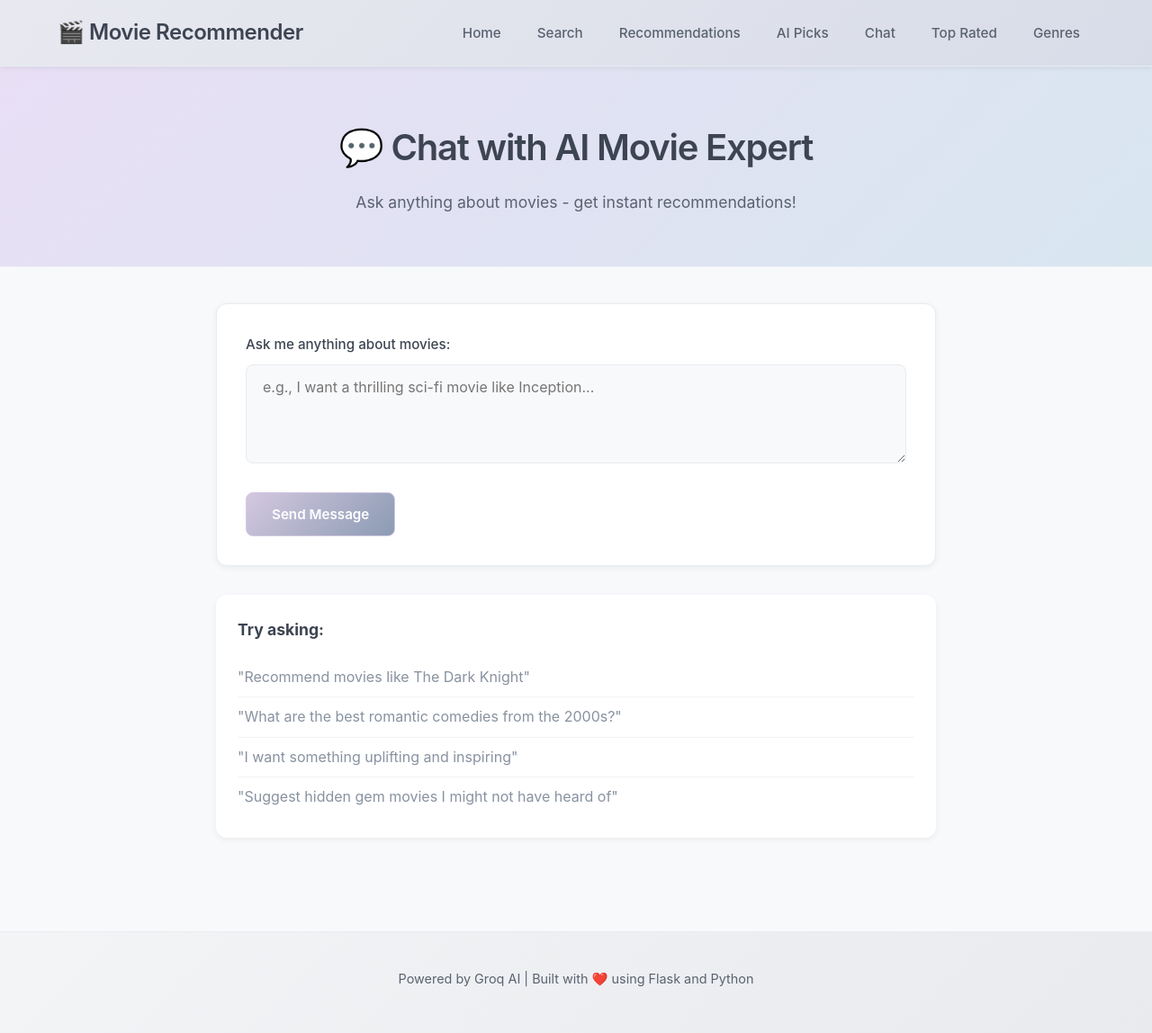
After one commit to Sakshikm08/movie-recommender, a Flask app: page /movie-chat in a window 1280 px wide. The commit adds this page. Shown: the whole page at 90% size. Run offline with Flask 3, Linux system fonts and the light colour scheme.

Commit message:
Add new HTML templates

```diff
--- a/app.py
+++ b/app.py
@@ -1,6 +1,7 @@
 from flask import Flask, render_template, request, jsonify, redirect, url_for
 from recommendation_engine import MovieRecommender
 import json
+from recommendation_engine import MovieRecommender, GroqMovieEnhancer
 
 app = Flask(__name__)
 
@@ -152,3 +153,87 @@ def api_recommend(movie):
 
 if __name__ == '__main__':
     app.run(debug=True, host='127.0.0.1', port=5000)
+
+
+
+
+# Initialize both recommenders
+recommender = MovieRecommender()
+groq_enhancer = GroqMovieEnhancer()
+
+# ... (keep all existing routes)
+
+@app.route('/ai-recommendations', methods=['GET', 'POST'])
+def ai_recommendations():
+    """Get AI-powered movie recommendations"""
+
+    genres = ['Action', 'Comedy', 'Drama', 'Horror', 'Romance',
+              'Sci-Fi', 'Thriller', 'Adventure', 'Animation', 'Fantasy']
+
+    moods = ['Uplifting', 'Intense', 'Relaxing', 'Thrilling',
+             'Emotional', 'Fun', 'Mysterious', 'Inspiring']
+
+    if request.method == 'POST':
+        selected_genre = request.form.get('genre')
+        selected_mood = request.form.get('mood')
+        num_movies = int(request.form.get('num_movies', 5))
+
+        ai_response = groq_enhancer.get_ai_recommendations(
+            genre=selected_genre if selected_genre != 'Any' else None,
+            mood=selected_mood if selected_mood != 'Any' else None,
+            num_movies=num_movies
+        )
+
+        return render_template('ai_recommendations.html',
+                             genres=genres,
+                             moods=moods,
+                             ai_response=ai_response,
+                             selected_genre=selected_genre,
+                             selected_mood=selected_mood)
+
+    return render_template('ai_recommendations.html',
+                         genres=genres,
+                         moods=moods,
+                         ai_response=None)
+
+@app.route('/movie-chat', methods=['GET', 'POST'])
+def movie_chat():
+    """Interactive movie chat powered by Groq"""
+
+    if request.method == 'POST':
+        user_message = request.form.get('message')
+
+        # Get AI response
+        ai_response = groq_enhancer.chat_about_movies(user_message)
+
+        return render_template('movie_chat.html',
+                             user_message=user_message,
+                             ai_response=ai_response)
+
+    return render_template('movie_chat.html',
+                         user_message=None,
+                         ai_response=None)
+
+@app.route('/enhanced-details/<movie_title>')
+def enhanced_details(movie_title):
+    """Show enhanced movie details with AI insights"""
+
+    # Get movie from dataset
+    movie_data = recommender.movies_df[
+        recommender.movies_df['title_x'] == movie_title
+    ]
+
+    if len(movie_data) == 0:
+        return "Movie not found", 404
+
+    movie = movie_data.iloc[0]
+
+    # Get AI-enhanced description
+    enhanced_desc = groq_enhancer.enhance_movie_description(
+        movie_title,
+        movie['overview']
+    )
+
+    return render_template('enhanced_details.html',
+                         movie=movie.to_dict(),
+                         enhanced_description=enhanced_desc)
--- a/requirements.txt
+++ b/requirements.txt
@@ -2,3 +2,5 @@ Flask==3.0.0
 pandas==2.1.1
 numpy==1.24.3
 scikit-learn==1.3.0
+groq==0.4.0
+python-dotenv==1.0.0
--- a/static/css/style.css
+++ b/static/css/style.css
@@ -483,3 +483,201 @@ select.form-control {
 * {
     transition: background-color 0.2s ease, border-color 0.2s ease;
 }
+
+/* AI Response Section */
+.ai-response-section {
+    margin-top: 2rem;
+}
+
+.ai-response-card {
+    background-color: var(--background-white);
+    padding: 2rem;
+    border-radius: var(--border-radius);
+    box-shadow: var(--shadow-sm);
+    border-left: 4px solid var(--accent-lavender);
+    margin-top: 1rem;
+}
+
+.ai-response-card pre {
+    color: var(--text-dark);
+    line-height: 1.8;
+    font-size: 0.95rem;
+}
+
+/* Chat Container */
+.chat-container {
+    max-width: 800px;
+    margin: 0 auto;
+}
+
+.chat-messages {
+    background-color: var(--background-white);
+    border-radius: var(--border-radius);
+    padding: 1.5rem;
+    margin-bottom: 2rem;
+    box-shadow: var(--shadow-sm);
+}
+
+.message {
+    margin-bottom: 1.5rem;
+    padding: 1rem;
+    border-radius: var(--border-radius-sm);
+}
+
+.user-message {
+    background-color: var(--accent-soft);
+    border-left: 3px solid var(--accent-lavender);
+}
+
+.ai-message {
+    background-color: var(--background-soft);
+    border-left: 3px solid var(--accent-sky);
+}
+
+.message strong {
+    color: var(--text-dark);
+    display: block;
+    margin-bottom: 0.5rem;
+}
+
+.message p {
+    color: var(--text-medium);
+    line-height: 1.7;
+    margin: 0;
+    white-space: pre-wrap;
+}
+
+.suggestions {
+    background-color: var(--background-white);
+    padding: 1.5rem;
+    border-radius: var(--border-radius);
+    box-shadow: var(--shadow-sm);
+    margin-top: 1.5rem;
+}
+
+.suggestions h3 {
+    color: var(--text-dark);
+    margin-bottom: 1rem;
+    font-size: 1.1rem;
+}
+
+.suggestions ul {
+    list-style: none;
+    padding: 0;
+}
+
+.suggestions li {
+    color: var(--text-light);
+    padding: 0.5rem 0;
+    border-bottom: 1px solid var(--border-soft);
+    cursor: pointer;
+    transition: var(--transition);
+}
+
+.suggestions li:hover {
+    color: var(--accent-color);
+    padding-left: 0.5rem;
+}
+
+.suggestions li:last-child {
+    border-bottom: none;
+}
+
+textarea.form-control {
+    resize: vertical;
+    min-height: 100px;
+}
+/* Movie Detail Card */
+.movie-detail-card {
+    background-color: var(--background-white);
+    border-radius: var(--border-radius);
+    box-shadow: var(--shadow-md);
+    padding: 2.5rem;
+    margin-bottom: 2rem;
+    border: 1px solid var(--border-color);
+}
+
+.movie-header {
+    display: flex;
+    justify-content: space-between;
+    align-items: center;
+    margin-bottom: 2rem;
+    padding-bottom: 1.5rem;
+    border-bottom: 2px solid var(--accent-light);
+}
+
+.movie-header h2 {
+    color: var(--text-dark);
+    font-size: 2rem;
+    font-weight: 700;
+    margin: 0;
+}
+
+.movie-info-section {
+    margin-bottom: 2rem;
+    padding: 1.5rem;
+    background-color: var(--background-soft);
+    border-radius: var(--border-radius-sm);
+    border-left: 3px solid var(--accent-sky);
+}
+
+.movie-info-section h3 {
+    color: var(--text-dark);
+    font-size: 1.3rem;
+    margin-bottom: 1rem;
+    font-weight: 600;
+}
+
+.movie-info-section p {
+    color: var(--text-medium);
+    line-height: 1.8;
+    margin-bottom: 0.75rem;
+}
+
+.movie-tagline {
+    font-style: italic;
+    color: var(--primary-color);
+    font-size: 1.1rem;
+    text-align: center;
+    padding: 1rem;
+}
+
+.ai-enhanced-section {
+    margin-bottom: 2rem;
+    padding: 1.5rem;
+    background: linear-gradient(135deg, var(--accent-soft) 0%, var(--background-white) 100%);
+    border-radius: var(--border-radius);
+    border: 2px solid var(--accent-lavender);
+}
+
+.ai-enhanced-section h3 {
+    color: var(--text-dark);
+    font-size: 1.3rem;
+    margin-bottom: 1rem;
+    font-weight: 600;
+}
+
+.action-buttons {
+    display: flex;
+    gap: 1rem;
+    margin-top: 2rem;
+    padding-top: 2rem;
+    border-top: 1px solid var(--border-color);
+}
+
+.action-buttons .btn {
+    flex: 1;
+    text-align: center;
+}
+
+@media (max-width: 768px) {
+    .movie-header {
+        flex-direction: column;
+        align-items: flex-start;
+        gap: 1rem;
+    }
+
+    .action-buttons {
+        flex-direction: column;
+    }
+}
--- /dev/null
+++ b/templates/movie_chat.html
@@ -0,0 +1,95 @@
+<!DOCTYPE html>
+<html lang="en">
+<head>
+    <meta charset="UTF-8">
+    <meta name="viewport" content="width=device-width, initial-scale=1.0">
+    <title>Movie Chat - AI Assistant</title>
+    <link rel="stylesheet" href="{{ url_for('static', filename='css/style.css') }}">
+</head>
+<body>
+    <!-- Navigation -->
+    <nav class="navbar">
+        <div class="container">
+            <a href="/" class="navbar-brand">
+                🎬 Movie Recommender
+            </a>
+            <ul class="navbar-nav">
+                <li><a href="/" class="nav-link">Home</a></li>
+                <li><a href="/search" class="nav-link">Search</a></li>
+                <li><a href="/recommendations" class="nav-link">Recommendations</a></li>
+                <li><a href="/ai-recommendations" class="nav-link">AI Picks</a></li>
+                <li><a href="/movie-chat" class="nav-link">Chat</a></li>
+                <li><a href="/top-rated" class="nav-link">Top Rated</a></li>
+                <li><a href="/genre" class="nav-link">Genres</a></li>
+            </ul>
+        </div>
+    </nav>
+
+    <!-- Header -->
+    <header class="header">
+        <div class="container">
+            <h1>💬 Chat with AI Movie Expert</h1>
+            <p>Ask anything about movies - get instant recommendations!</p>
+        </div>
+    </header>
+
+    <!-- Main Content -->
+    <main class="main-content">
+        <div class="container">
+            <div class="chat-container">
+                <!-- Chat Messages -->
+                {% if user_message and ai_response %}
+                <div class="chat-messages">
+                    <div class="message user-message">
+                        <strong>You:</strong>
+                        <p>{{ user_message }}</p>
+                    </div>
+
+                    <div class="message ai-message">
+                        <strong>🤖 AI Assistant:</strong>
+                        <p>{{ ai_response }}</p>
+                    </div>
+                </div>
+                {% endif %}
+
+                <!-- Chat Input Form -->
+                <div class="form-section">
+                    <form method="POST" action="/movie-chat">
+                        <div class="form-group">
+                            <label for="message">Ask me anything about movies:</label>
+                            <textarea id="message"
+                                    name="message"
+                                    class="form-control"
+                                    rows="4"
+                                    placeholder="e.g., I want a thrilling sci-fi movie like Inception..."
+                                    required></textarea>
+                        </div>
+
+                        <button type="submit" class="btn btn-gradient">Send Message</button>
+                    </form>
+                </div>
+
+                <!-- Suggested Questions -->
+                <div class="suggestions">
+                    <h3>Try asking:</h3>
+                    <ul>
+                        <li>"Recommend movies like The Dark Knight"</li>
+                        <li>"What are the best romantic comedies from the 2000s?"</li>
+                        <li>"I want something uplifting and inspiring"</li>
+                        <li>"Suggest hidden gem movies I might not have heard of"</li>
+                    </ul>
+                </div>
+            </div>
+        </div>
+    </main>
+
+    <!-- Footer -->
+    <footer class="footer">
+        <div class="container">
+            <p>Powered by Groq AI | Built with ❤️ using Flask and Python</p>
+        </div>
+    </footer>
+
+    <script src="{{ url_for('static', filename='js/script.js') }}"></script>
+</body>
+</html>
```
Also changed, not shown: recommendation_engine.py (+149 -0 lines), templates/ai_recommendations.html (added, +103 -0 lines), templates/enhanced_details.html (added, +97 -0 lines).
